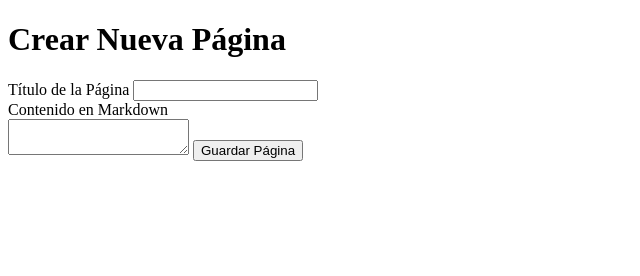
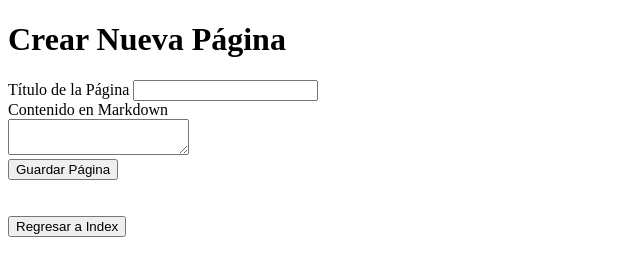
Before and after one commit to renzogeomar/Laboratorio-8, a plain HTML site: page new.html in a window 1280 px wide. Shown: the whole page, without its empty margins (0-640 px from the left). Drawn offline with Linux system fonts and the light colour scheme.

```diff
--- a/new.html
+++ b/new.html
@@ -12,9 +12,15 @@
         <input type="text" id="titulo" name="titulo" required><br>
 
         <label for="contenido">Contenido en Markdown</label><br>
-        <textarea id="contenido" name="contenido" required></textarea>
+        <textarea id="contenido" name="contenido" required></textarea><br>
 
         <button type="submit">Guardar Página</button>
     </form>
+
+    <!-- Botón para regresar a index.html -->
+    <br><br>
+    <a href="/index.html">
+        <button>Regresar a Index</button>
+    </a>
 </body>
 </html>
```
Also changed, not shown: 2 other files.
